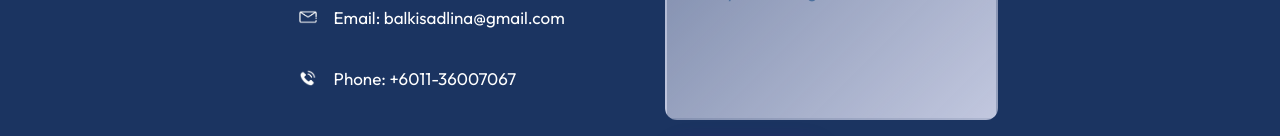
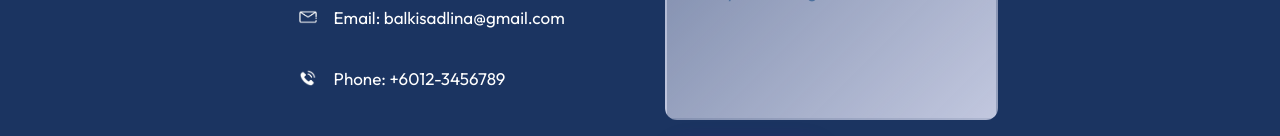
Before and after one commit to adlinablks/IT-WEBSITES, a React (Vite) app: page / in a window 1280 px wide. Shown: the part 3428-3564 px from the top of the page. Built offline with nearby package versions, Linux system fonts and the light colour scheme.

Commit message:
change num

```diff
--- a/src/components/contact/contact.jsx
+++ b/src/components/contact/contact.jsx
@@ -42,7 +42,7 @@ const Contact = () => {
                 <li> <img src={mailicon} alt="" />
                 <a href ="mailto:balkisadlina@gmail.com">Email: balkisadlina@gmail.com</a></li>
                 <li><img src={phone} alt="" />
-                <a href="tel:+601136007067">Phone: +6011-36007067</a></li>
+                <a href="tel:+601136007067">Phone: +6012-3456789</a></li>
             </ul>
         </div>
 
```
